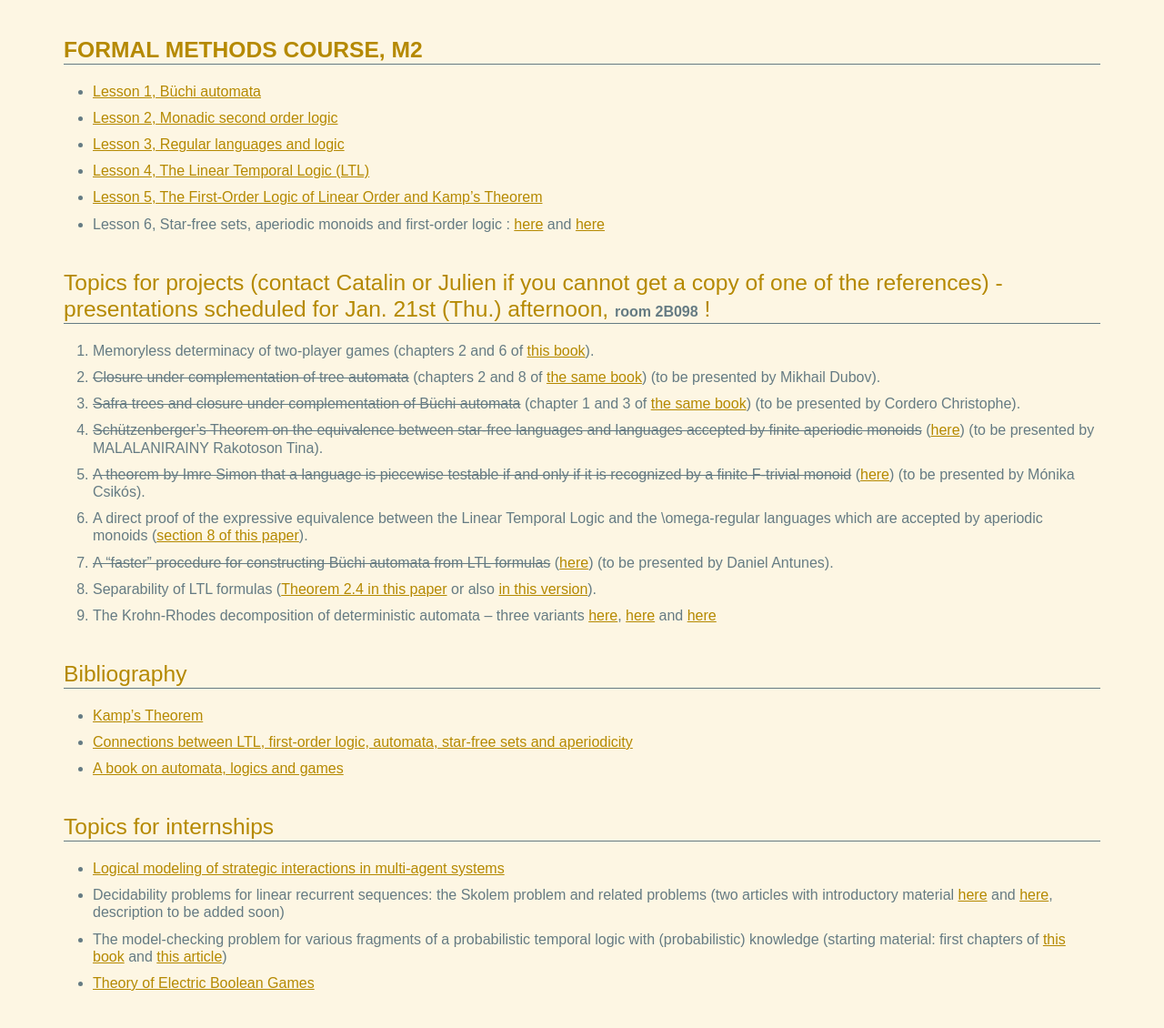
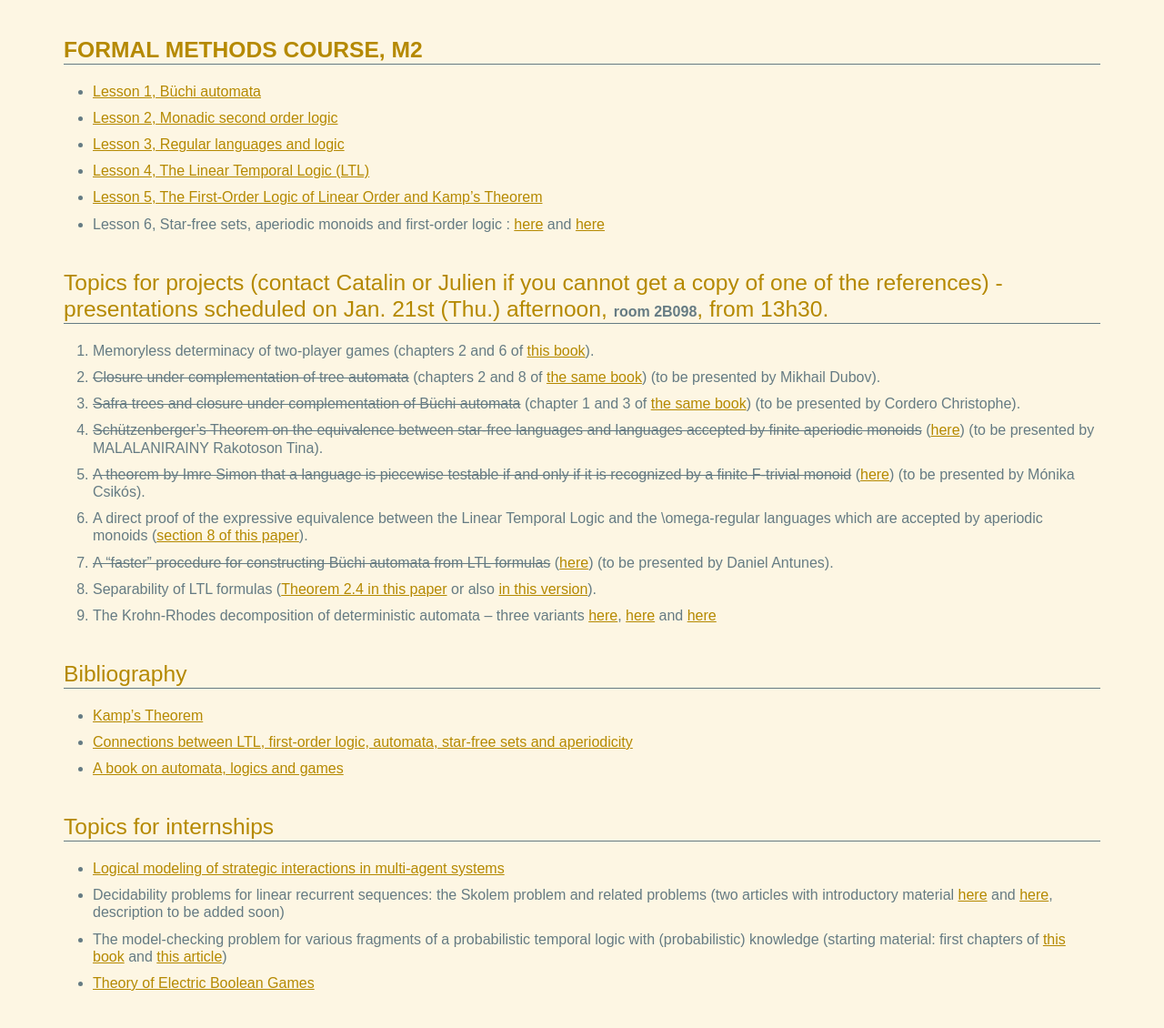
Before and after one commit to lacl-upec/m2mf, a Jekyll site: the page built from index.md, in a window 1280 px wide. Shown: the whole page at 91% size. Built offline with Jekyll 4.4.1, drawn with Linux system fonts in a browser that asks for light colours.

Commit message:
Update index.md

```diff
--- a/index.md
+++ b/index.md
@@ -13,7 +13,7 @@ Formal methods course, M2
 - Lesson 6, Star-free sets, aperiodic monoids and first-order logic : [here](http://www.lsv.ens-cachan.fr/Publis/PAPERS/PDF/DG-WT08.pdf) and [here](http://arxiv.org/pdf/1408.2842)
 
 
-Topics for projects (contact Catalin or Julien if you cannot get a copy of one of the references) - presentations scheduled for Jan. 21st (Thu.) afternoon, **room 2B098** !
+Topics for projects (contact Catalin or Julien if you cannot get a copy of one of the references) - presentations scheduled on Jan. 21st (Thu.) afternoon, **room 2B098**, from 13h30.
 ------
 
 1. Memoryless determinacy of two-player games (chapters 2 and 6 of [this book](http://www.springer.com/us/book/9783540003885)).
```
